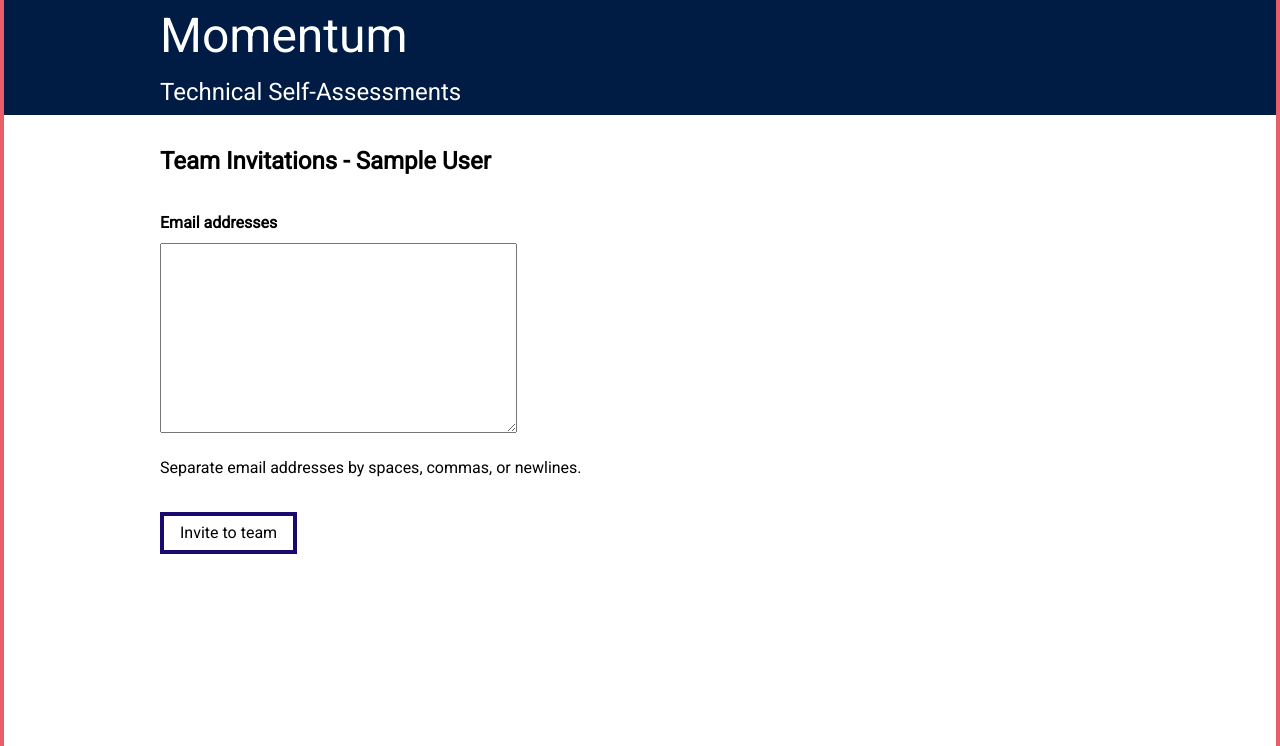
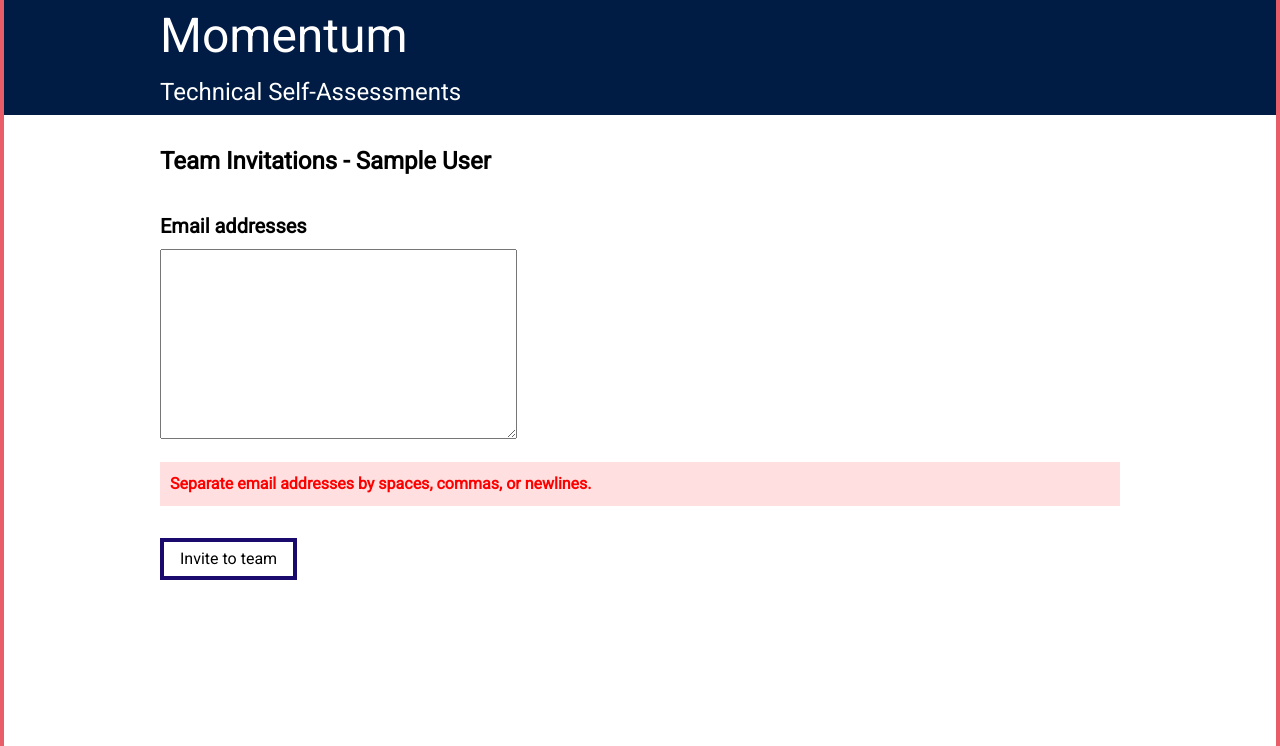
Before and after one commit to momentumlearn/classroom, a Django app: page /team/1/invite/ in a window 1280 px wide. Shown: the top 746 px of the page. Run offline with Django 3.2, Linux system fonts and the light colour scheme; tables that the repository leaves empty hold one stand-in row (values such as "Sample post"); parts of the project's set-up code (start-up, migrations or seed data) failed here and were passed over; some libraries are stand-ins or nearby versions.

Commit message:
Small edits

```diff
--- a/static/css/classroom.css
+++ b/static/css/classroom.css
@@ -32,6 +32,7 @@ code, .code {
   font-weight: bold;
   display: block;
   margin-bottom: 0.5rem;
+  font-size: 1.25rem;
 }
 
 .submit-button {
@@ -60,6 +61,10 @@ label.radio {
 label.checkbox input,
 label.radio input {
   margin-right: 0.5rem;
+}
+
+label.radio:hover {
+  background-color: #E8FDF5;
 }
 
 .eval-report {
@@ -118,3 +123,14 @@ label.radio input {
 .asteriskField {
     display: none;
 }
+
+.help-block {
+  color: red;
+  background-color: #FFDFDF;
+  font-weight: 700;
+  padding: 10px;
+}
+
+.controls {
+
+}
```
Also changed, not shown: v2-skills.md (+2 -2 lines).
